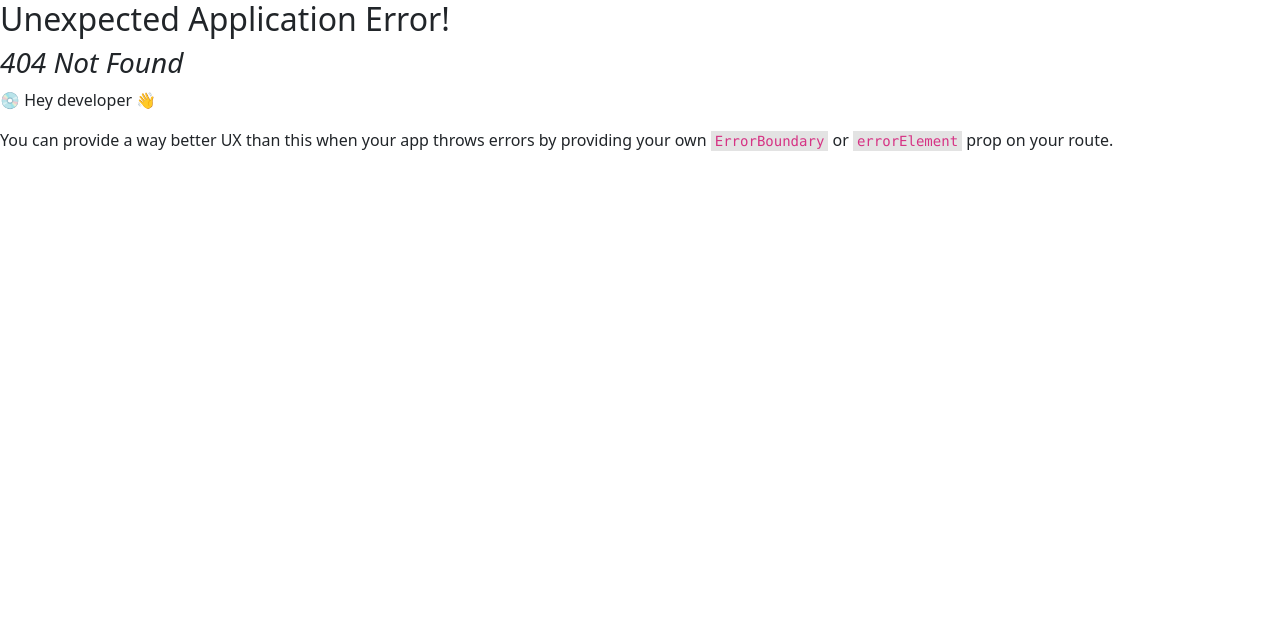
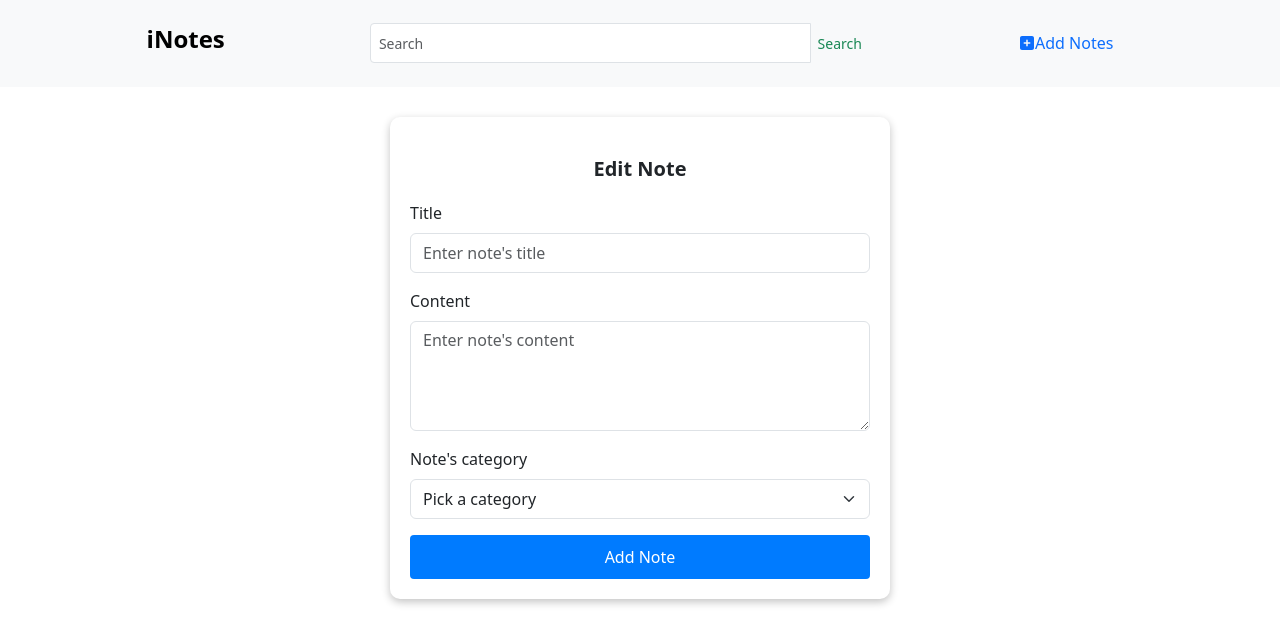
Before and after one commit to MVazeZAQ/MVTeam, a React (Vite) app in the folder frontend/: page /edit-note in a window 1280 px wide. Before the commit this address had no page. Shown: the top 644 px of the page. Built offline with nearby package versions, Linux system fonts and the light colour scheme.

Commit message:
Createing hardcode version of editing a note version

```diff
--- a/frontend/src/App.jsx
+++ b/frontend/src/App.jsx
@@ -8,6 +8,7 @@
 import HomePage from "./pages/HomePage";
 import AddNotes from "./pages/AddNotes";
 import NotePage from "./pages/NotePage";
+import EditNotes from "./pages/EditNotePage";
 
 const App = () => {
   const router = createBrowserRouter(
@@ -16,6 +17,7 @@
         <Route index element={<HomePage />} />
         <Route path="/add-notes" element={<AddNotes />} />
         <Route path="/notes-detail" element={<NotePage />} />
+        <Route path="/edit-note" element={<EditNotes />} />
       </Route>
     )
   );
--- /dev/null
+++ b/frontend/src/pages/EditNotePage.jsx
@@ -0,0 +1,58 @@
+import React from "react";
+import "./AddNotes.css";
+
+const EditNotes = () => {
+  return (
+    <form>
+      <h5>Edit Note</h5>
+      <div className="mb-3">
+        <label htmlFor="exampleFormControlInput1" className="form-label">
+          Title
+        </label>
+        <input
+          type="email"
+          className="form-control"
+          id="exampleFormControlInput1"
+          placeholder="Enter note's title"
+        />
+      </div>
+
+      <div className="mb-3">
+        <label htmlFor="exampleFormControlTextarea1" className="form-label">
+          Content
+        </label>
+        <textarea
+          className="form-control"
+          id="exampleFormControlTextarea1"
+          rows={4}
+          placeholder="Enter note's content"
+        ></textarea>
+      </div>
+
+      <div className="mb-3">
+        <label htmlFor="exampleFormControlTextarea1" className="form-label">
+          Note's category
+        </label>
+        <select
+          className="form-select"
+          aria-label="Default select example"
+          style={{ height: "40px" }}
+        >
+          <option selected>Pick a category</option>
+          <option value="1">Business</option>
+          <option value="2">Personal</option>
+          <option value="3">Important</option>
+        </select>
+      </div>
+
+      <button
+        className="btn btn-primary d-flex justify-content-center"
+        style={{ width: "100%" }}
+      >
+        Add Note
+      </button>
+    </form>
+  );
+};
+
+export default EditNotes;
```
